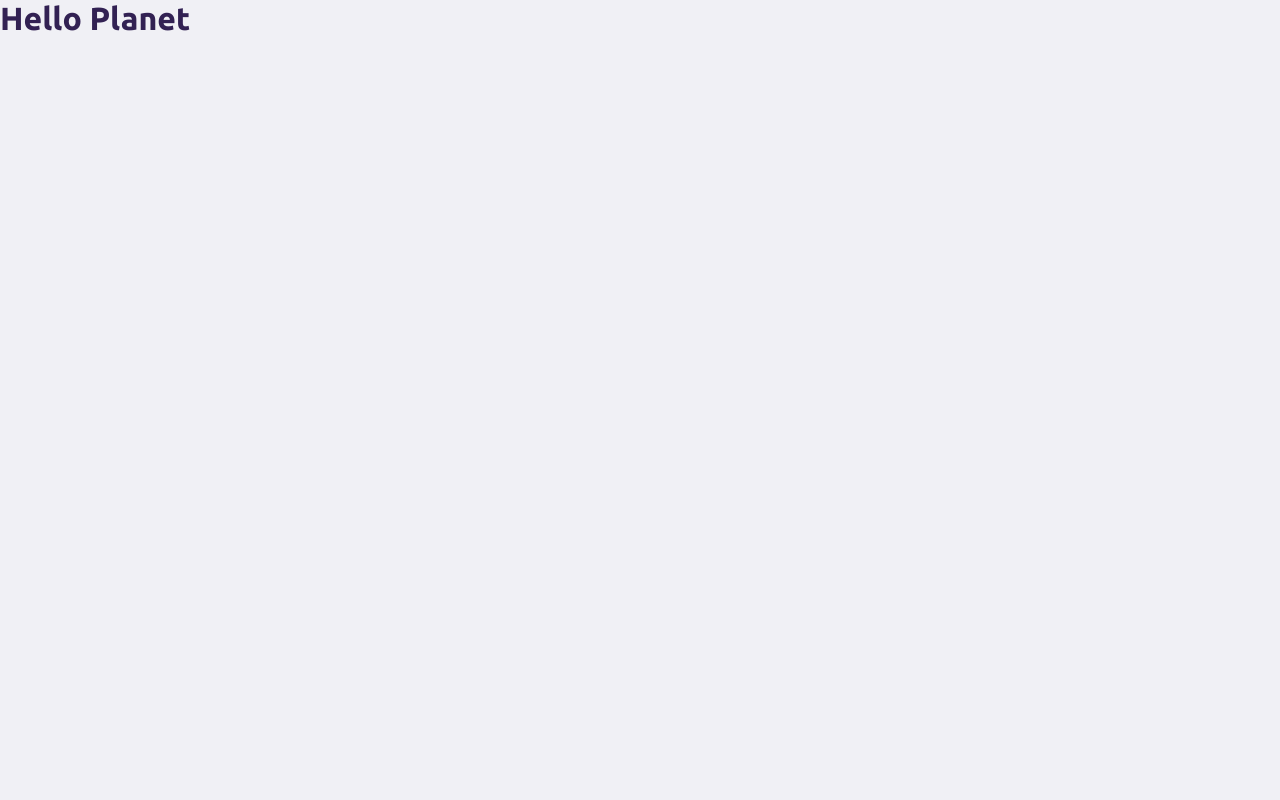
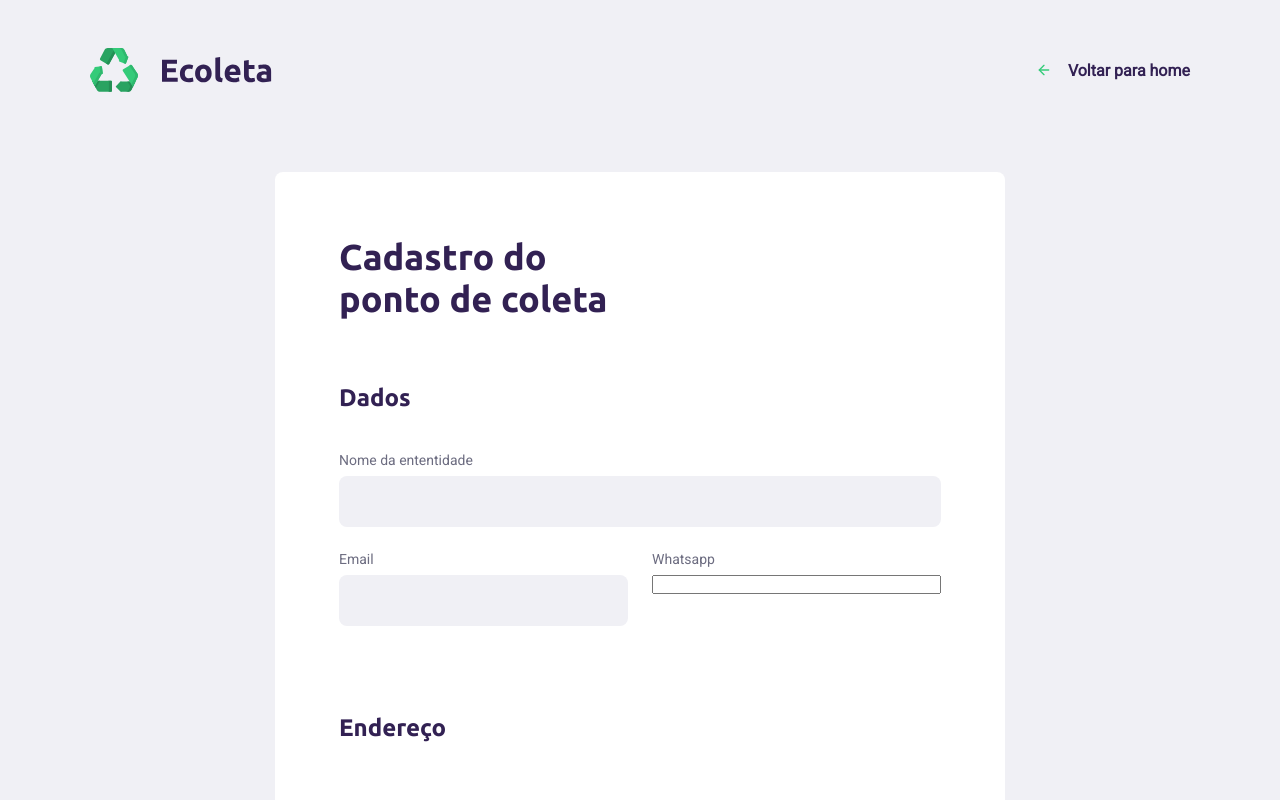
Before and after one commit to zoedsoupe/Ecoleta, a React (Create React App) app in the folder web/: page /create-point in a window 1280 px wide. Shown: the top 800 px of the page. Built offline with nearby package versions, Linux system fonts and the light colour scheme.

Commit message:
dadis fieldset on create point page

```diff
--- a/web/src/pages/CreatePoint/index.tsx
+++ b/web/src/pages/CreatePoint/index.tsx
@@ -1,9 +1,63 @@
 import React from "react";
+import { FiArrowLeft } from "react-icons/fi";
+import { Link } from "react-router-dom";
 
 import "./CreatePoint.css";
 
+import logo from "../../assets/logo.svg";
+
 const CreatePoint = () => {
-  return <h1>Hello Planet</h1>;
+  return (
+    <div id="page-create-point">
+      <header>
+        <img src={logo} alt="Ecoleta" />
+        <Link to="/">
+          <FiArrowLeft />
+          Voltar para home
+        </Link>
+      </header>
+
+      <form>
+        <h1>
+          Cadastro do <br /> ponto de coleta
+        </h1>
+
+        <fieldset>
+          <legend>
+            <h2>Dados</h2>
+          </legend>
+
+          <div className="field">
+            <label htmlFor="name">Nome da ententidade</label>
+            <input type="text" name="name" id="name" />
+          </div>
+
+          <div className="field-group">
+            <div className="field">
+              <label htmlFor="email">Email</label>
+              <input type="email" name="email" id="email" />
+            </div>
+            <div className="field">
+              <label htmlFor="wpp">Whatsapp</label>
+              <input type="tel" name="wpp" id="wpp" />
+            </div>
+          </div>
+        </fieldset>
+
+        <fieldset>
+          <legend>
+            <h2>Endereço</h2>
+          </legend>
+        </fieldset>
+
+        <fieldset>
+          <legend>
+            <h2>Itens de coleta</h2>
+          </legend>
+        </fieldset>
+      </form>
+    </div>
+  );
 };
 
 export default CreatePoint;
--- a/web/src/pages/Home/index.tsx
+++ b/web/src/pages/Home/index.tsx
@@ -1,6 +1,6 @@
 import React from "react";
 import { FiLogIn } from "react-icons/fi";
-
+import { Link } from "react-router-dom";
 
 import "./Home.css";
 import logo from "../../assets/logo.svg";
@@ -16,12 +16,12 @@ const Home = () => {
           <p>
             Ajudamos pessoas a encontrarem pontos de coleta de forma eficiente!
           </p>
-          <a href="/create-point">
+          <Link to="/create-point">
             <span>
               <FiLogIn />
             </span>
             <strong>Cadastre um ponto de coleta</strong>
-          </a>
+          </Link>
         </main>
       </div>
     </div>
```
